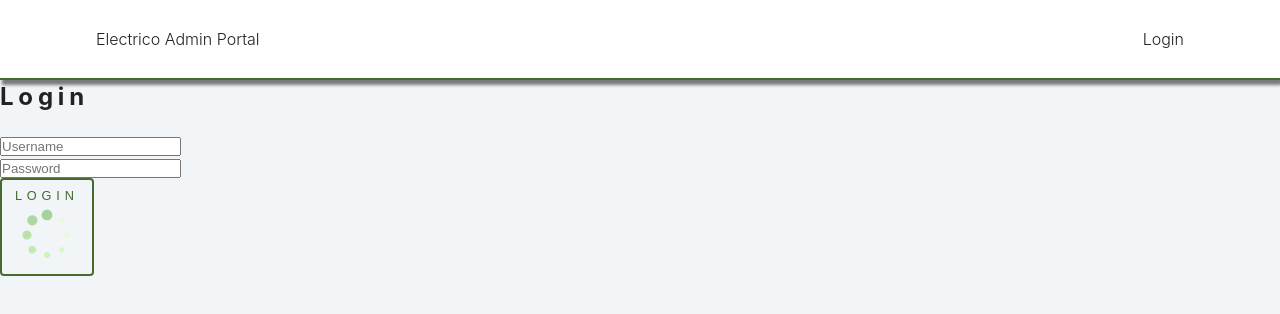
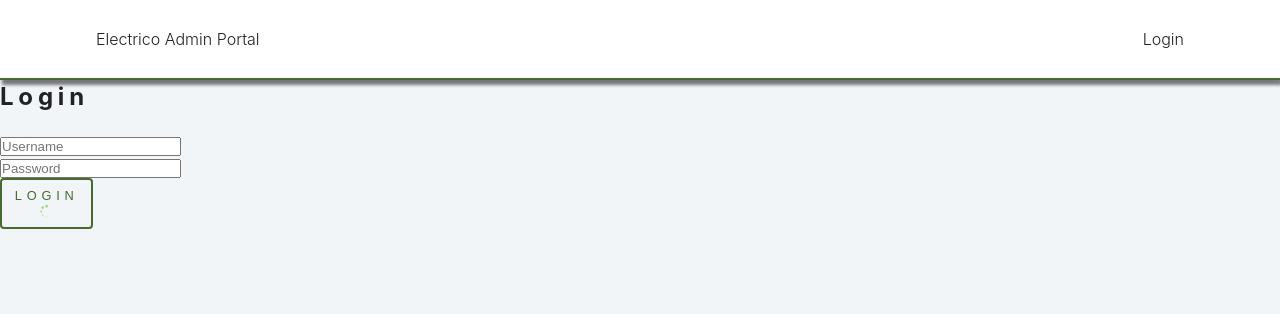
Before and after one commit to amisha26/Electrico-Admin, a React (Create React App) app: page / in a window 1280 px wide. Shown: the top 314 px of the page. Built offline with nearby package versions, Linux system fonts and the light colour scheme.

Commit message:
login loader size issue solved

```diff
--- a/src/comp/Login.js
+++ b/src/comp/Login.js
@@ -77,7 +77,7 @@ const Login = () => {
         />
         <br />
         <button className="btn" type="submit">
-          Login <img src={load} alt="loading.."/>
+          Login <img src={load} alt="loading.." style={{height:'17px',width:'17px',margin:'auto'}}/>
         </button>
       </form>
     </div>
```
